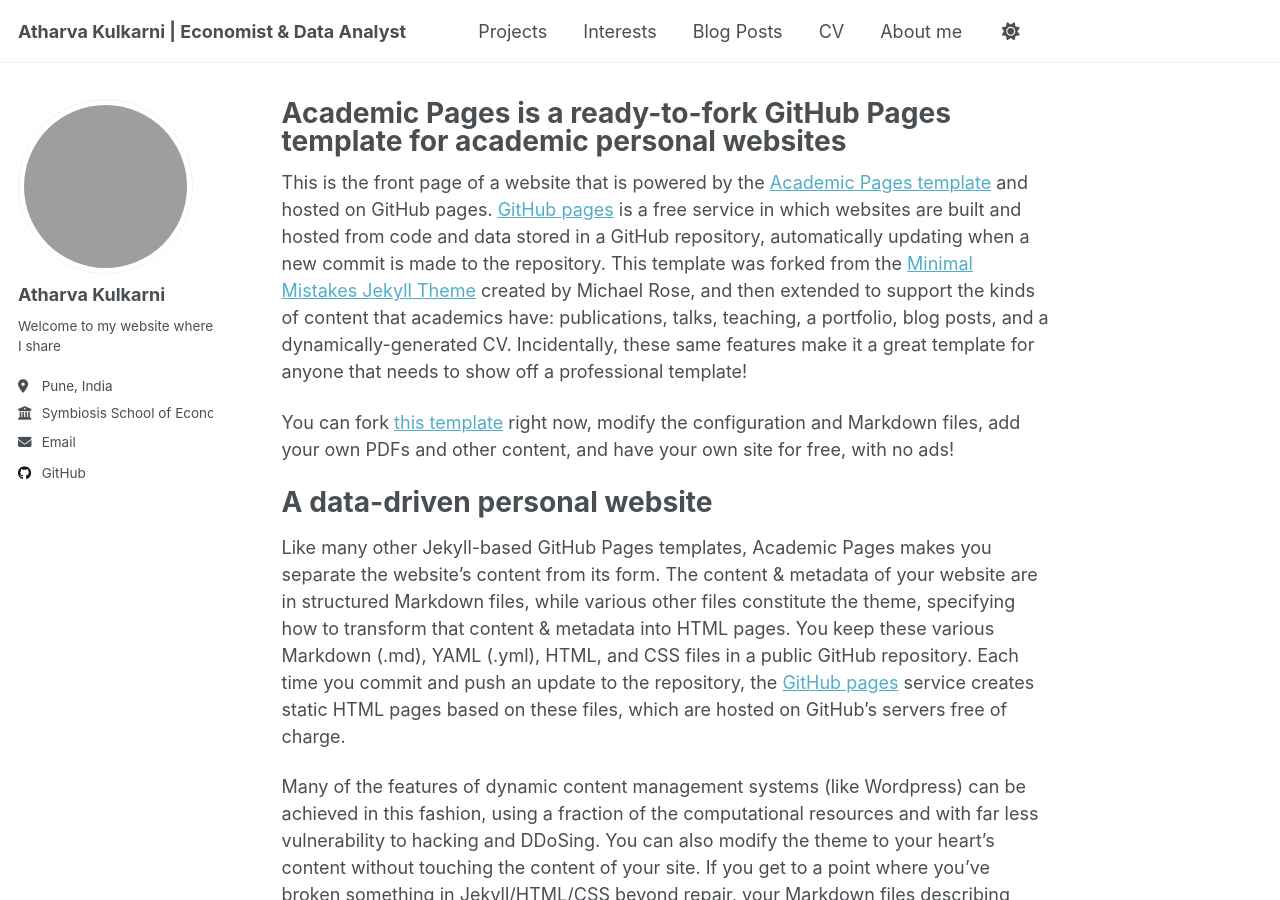
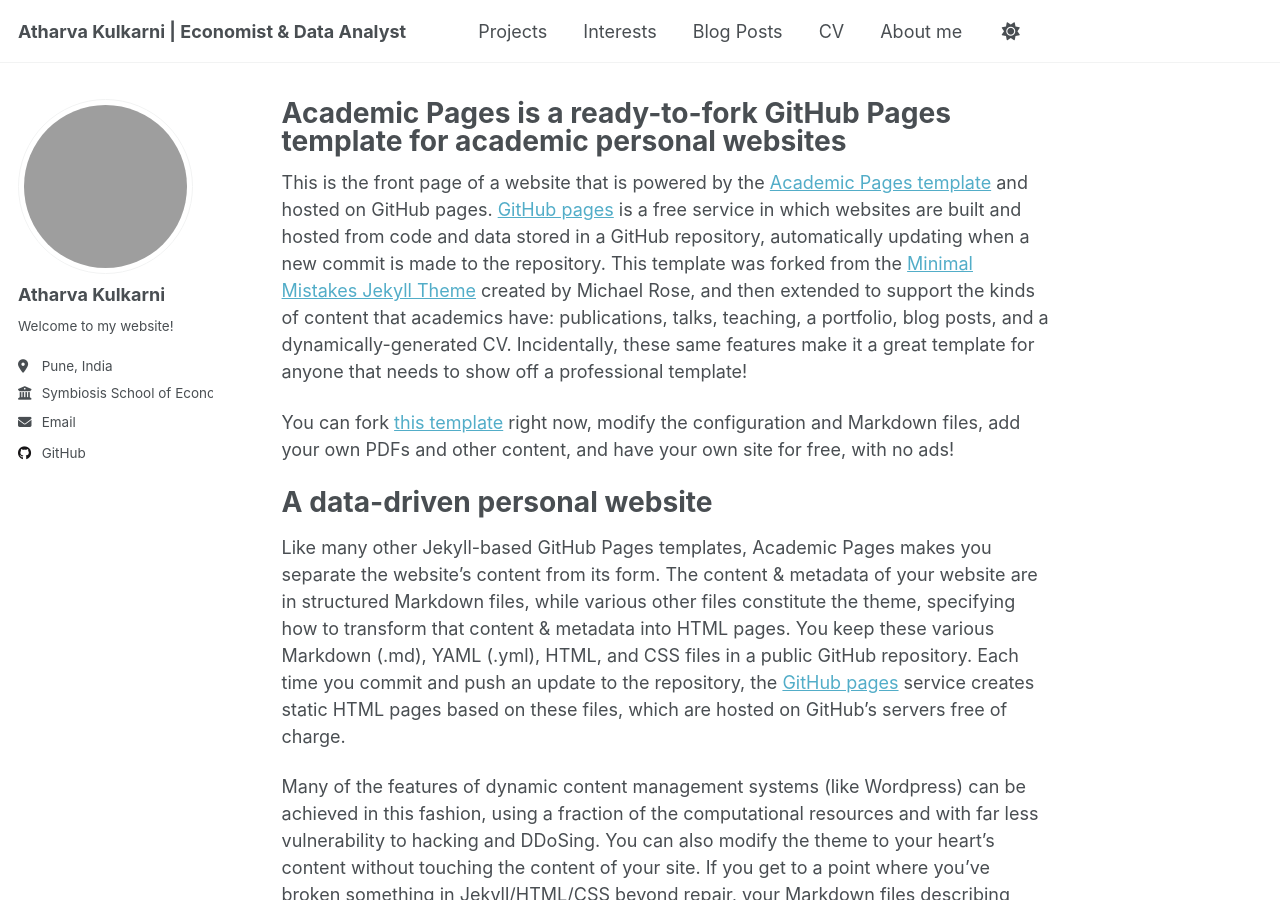
Before and after one commit to atharvacoolkarni/atharvacoolkarni.github.io, a Jekyll site: the page built from _pages/about.md, in a window 1280 px wide and 900 px high. Built offline with Jekyll 4.4.1, drawn with Linux system fonts in a browser that asks for light colours; a script that is not in the unit is left out; grey boxes are pictures that could not be loaded.

Commit message:
Update _config.yml

```diff
--- a/_config.yml
+++ b/_config.yml
@@ -25,7 +25,7 @@
   avatar           : "https://avatars.githubusercontent.com/u/106998846?v=4"
   name             : "Atharva Kulkarni"
   pronouns         : # example: "she/her"
-  bio              : "Welcome to my website where I share"
+  bio              : "Welcome to my website!"
   location         : "Pune, India"
   employer         : "Symbiosis School of Economics"
   uri              : # URL
```
